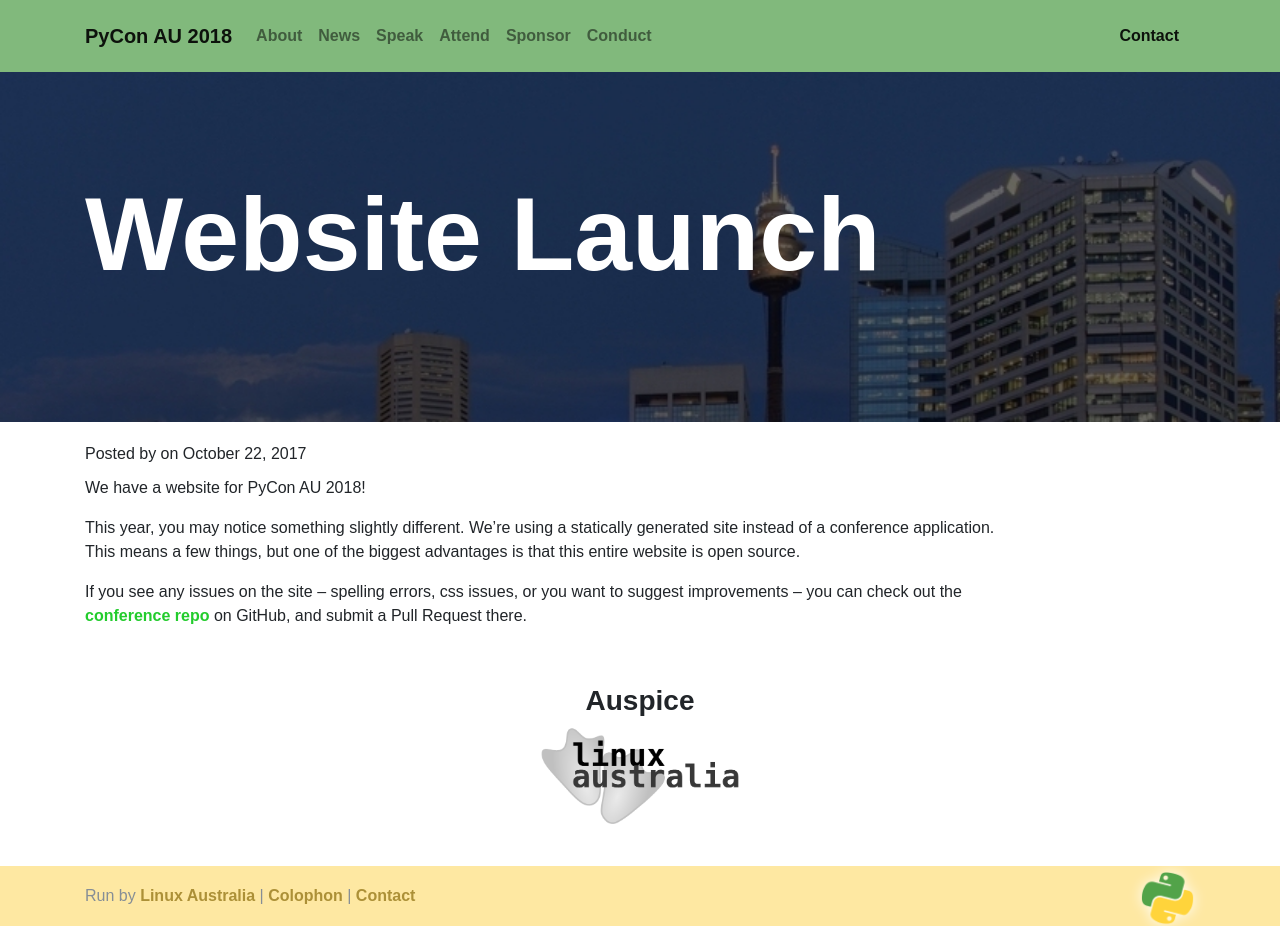
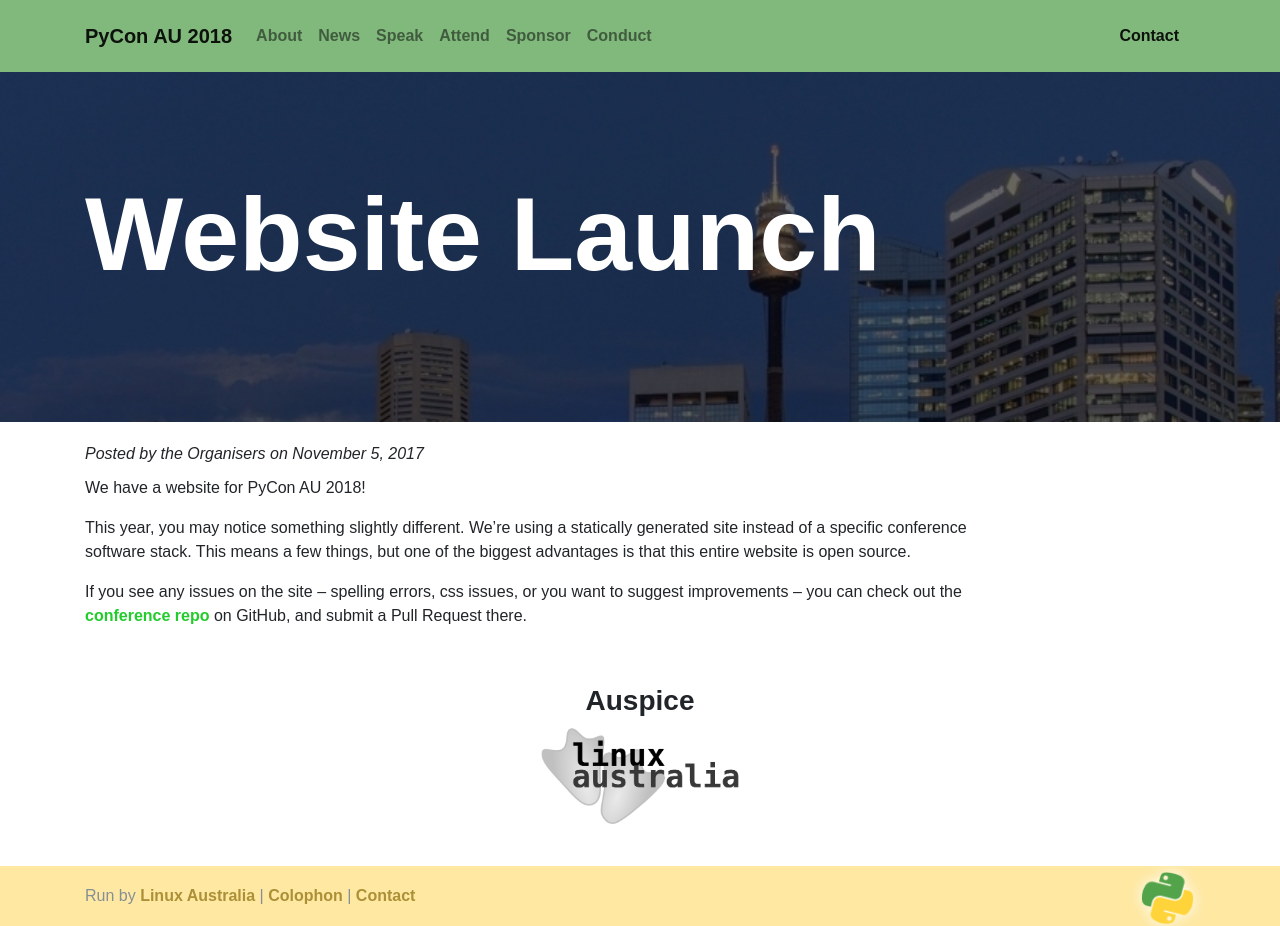
Before and after one commit to pyconau/2018.pycon-au.org, a Jekyll site: the page built from _posts/2017-11-05-website-launch.md, in a window 1280 px wide. Built offline with Jekyll 4.4.1, drawn with Linux system fonts in a browser that asks for light colours; some web fonts are replaced.

Commit message:
Cleanup news posts

```diff
--- a/_config.yml
+++ b/_config.yml
@@ -1,6 +1,6 @@
 port: 4000
 header-img: "img/headers/DarlingHarbour_header.jpg"
-
+base_author: "the Organisers"
 permalink: /news/:title/
 
 # Navigation
--- a/_layouts/post.html
+++ b/_layouts/post.html
@@ -1,7 +1,7 @@
 ---
 layout: page
 ---
-<span class="meta">Posted by {% if page.author %}{{ page.author }}{% else %}{{ site.base_author }}{% endif %} on {{ page.date | date: "%B %-d, %Y" }}</span>
+<span class="meta"><i>Posted by {% if page.author %}{{ page.author }}{% else %}{{ site.base_author }}{% endif %} on {{ page.date | date: "%B %-d, %Y" }}</i></span>
 </div>
 
 <!-- Post Content -->
--- a/_posts/2017-10-22-website-launch.md
+++ b/_posts/2017-11-05-website-launch.md
@@ -5,6 +5,6 @@
 
 We have a website for PyCon AU 2018!
 
-This year, you may notice something slightly different. We're using a statically generated site instead of a conference application. This means a few things, but one of the biggest advantages is that this entire website is open source.
+This year, you may notice something slightly different. We're using a statically generated site instead of a specific conference software stack. This means a few things, but one of the biggest advantages is that this entire website is open source.
 
 If you see any issues on the site -- spelling errors, css issues, or you want to suggest improvements -- you can check out the [conference repo](https://github.com/pyconau/2018.pycon-au.org) on GitHub, and submit a Pull Request there.
```
